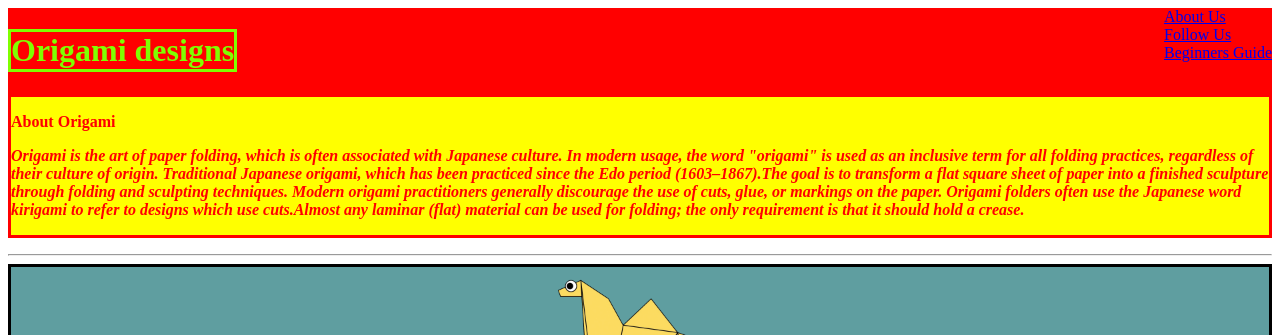
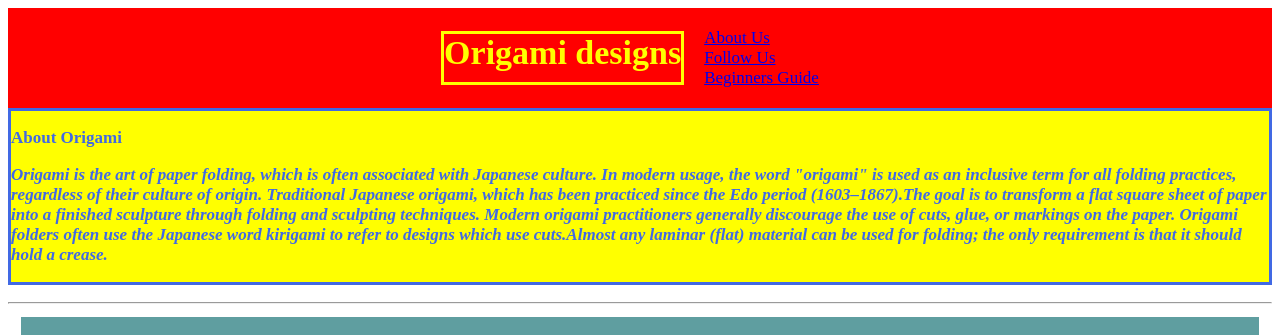
Before and after one commit to DivyamGupta2009/Origami-Designs, a plain HTML site: page index.html in a window 1280 px wide. Shown: the top 335 px of the page. Drawn offline with Linux system fonts and the light colour scheme.

Commit message:
Add files via upload

```diff
--- a/style.css
+++ b/style.css
@@ -1,21 +1,32 @@
 h1{
     border:solid;
-    color: chartreuse;
+    color: #ffff00;
 }
 
 .header{
   background-color: red;
   display: flex;
-  justify-content: space-between;
+  justify-content: center;
+  border: black;
+}
+.menu{
+    padding: 20px;
 }
 .about{
-    background-color: yellow;
-    color:red;
+    background-color: #ffff00;
+    color: #4169e4;
     border: solid;
     display: flexbox;
 }
 .site-description{
+    margin: 10px;
+    padding: 30px;
     border: solid;
-    background-color: cadetblue;
+    background-color: #5f9ea0;
     text-align: center;
 }
+
+body{
+    color: #ffffff;
+    font-size: 17px;
+}
```
